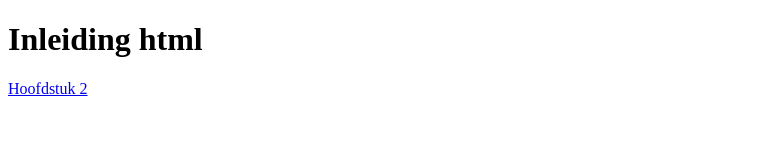
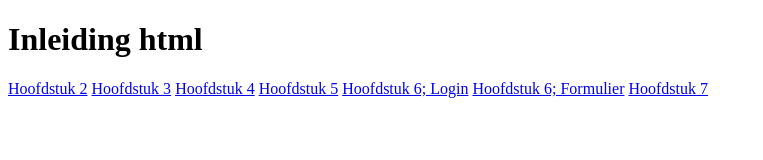
Before and after one commit to NatteGans/html, a plain HTML site: page index.html in a window 1280 px wide. Shown: the whole page, without its empty margins (0-763 px from the left). Drawn offline with Linux system fonts and the light colour scheme.

Commit message:
Netlify fix

```diff
--- a/index.html
+++ b/index.html
@@ -7,6 +7,12 @@
 <body>
 <h1>Inleiding html</h1>
 <a href="website/h02/index.html"> Hoofdstuk 2</a>
+<a href="website/h03/h03.html"> Hoofdstuk 3</a>
+<a href="website/h04/h04website.html"> Hoofdstuk 4</a>
+<a href="website/h05/index.html"> Hoofdstuk 5</a>
+<a href="website/h06/login.html"> Hoofdstuk 6; Login</a>
+<a href="website/h06/formulier2.html"> Hoofdstuk 6; Formulier</a>
+<a href="website/h07/truemusic.html"> Hoofdstuk 7</a>
 
 </body>
 </html>
```
Also changed, not shown: website/h02/Info.html (line endings or trailing spaces), website/h03/h03.html (renamed from website/h03.html).
